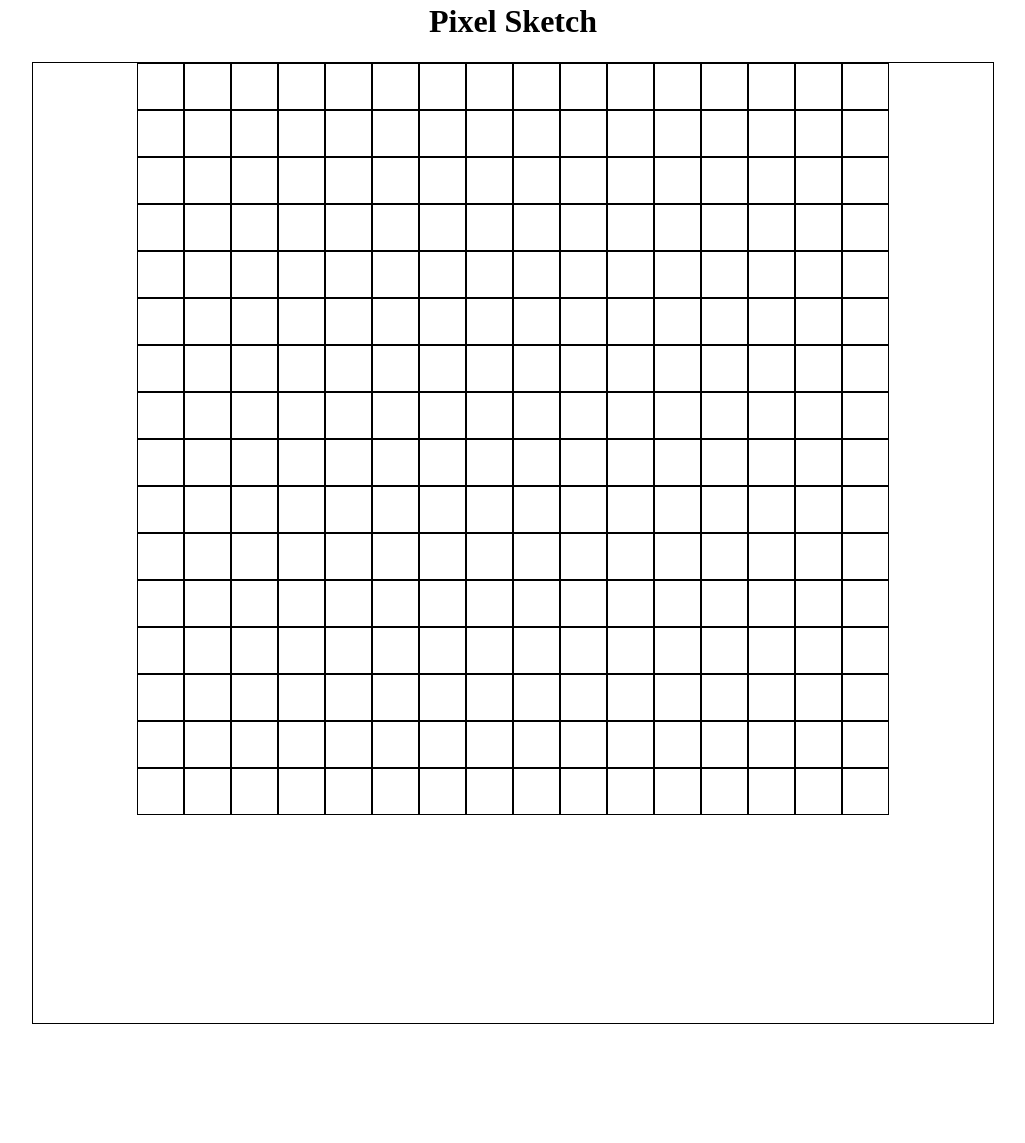
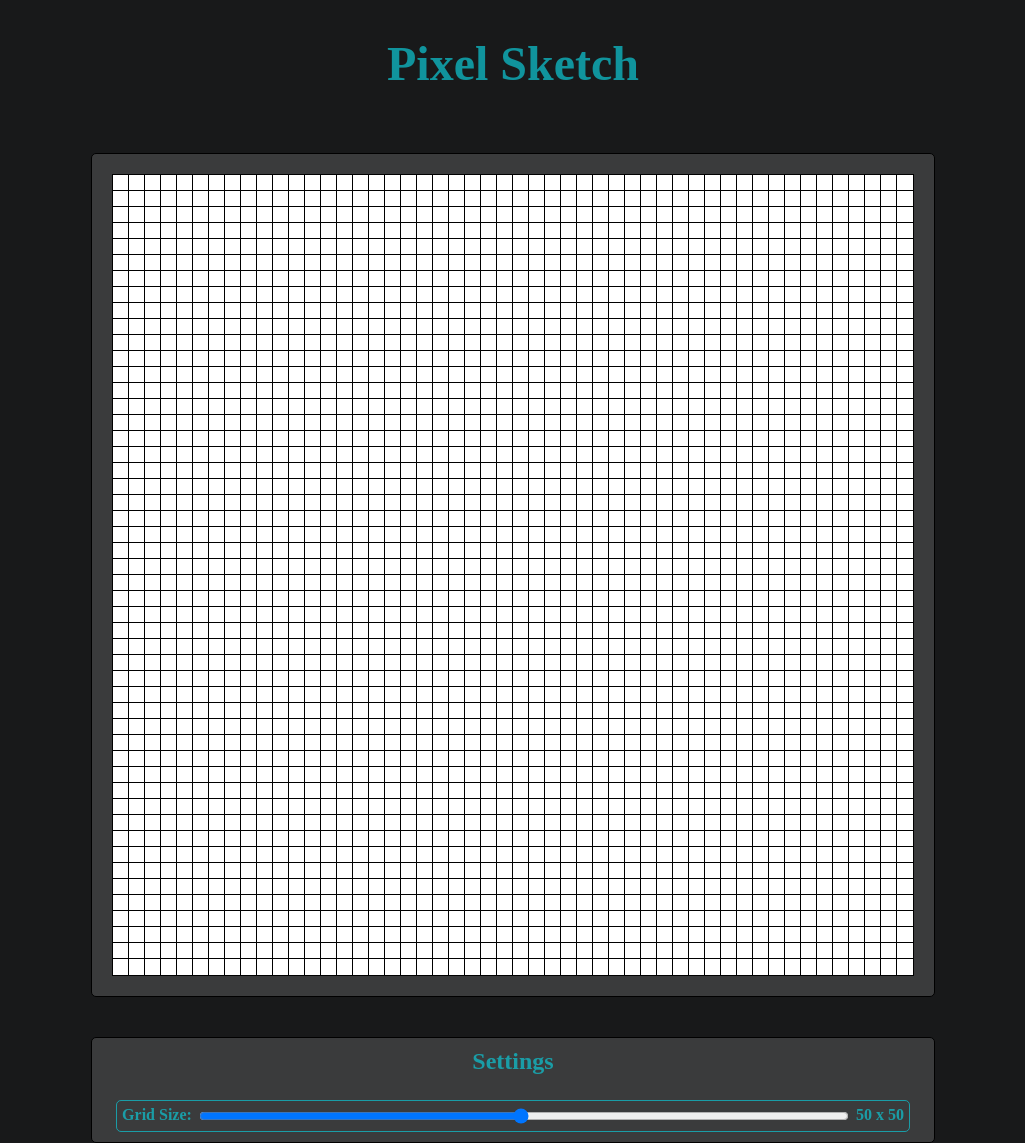
Before and after one commit to eyuhar/pixel-sketch, a plain HTML site: page index.html in a window 1280 px wide. Shown: the part 26-1169 px from the top of the page, without its empty margins (127-1152 px from the left). Before the commit the page ends 1058 px from the top, so only its background shows below. Drawn offline with Linux system fonts and the light colour scheme.

Commit message:
add a few ui elements add setupGrid with customizable grid size

```diff
--- a/index.html
+++ b/index.html
@@ -8,8 +8,24 @@
     <link rel="stylesheet" href="./styles.css">
 </head>
 <body>
-    <h1>Pixel Sketch</h1>
-
+    <div id="header">
+        <h1>Pixel Sketch</h1>
+    </div>
+    <div id="mainWindow">
+        <div id="gridWindow">
+            <div id="grid"></div>
+        </div>
+        <div id="settingsWindow">
+            <h2>Settings</h2>
+            <div id="settings">
+                <div id="gridSizeElement">
+                    <label for="gridSize">Grid Size: </label>
+                    <input type="range" name="gridSize" id="gridSize" min="1" max="100" value="50" step="1" >
+                    <label for="gridSize" id="gridSizeLabel"></label>
+                </div>
+            </div>
+        </div>
+    </div>
 
     <script src="./script.js"></script>
 </body>
--- a/script.js
+++ b/script.js
@@ -1,21 +1,37 @@
 let mousedown = false;
+let gridSize = document.getElementById("gridSize").value;
+let gridSizeLabel = `${gridSize} x ${gridSize}`;
+document.getElementById("gridSizeLabel").innerHTML = gridSizeLabel;
 
 document.body.addEventListener("mousedown", () => mousedown = true);
 document.body.addEventListener("mouseup", () => mousedown = false);
 
-const grid = document.createElement("div");
-grid.setAttribute("id", "grid");
 
-function setupGrid(){
-    for (let i = 0; i < 16; i++) {
+document.getElementById("gridSize").addEventListener("input", updateGridSize);
+
+const grid = document.querySelector("#grid");
+
+function updateGridSize(e){
+    gridSize = e.target.value;
+    gridSizeLabel = `${gridSize} x ${gridSize}`;
+    document.getElementById("gridSizeLabel").innerHTML = gridSizeLabel;
+    setupGrid(gridSize);
+}
+
+function setupGrid(gSize){
+    grid.innerHTML="";
+    let hw = Math.floor(800/gSize);
+    for (let i = 0; i < gSize; i++) {
         let gridElementParent = document.createElement("div");
         gridElementParent.setAttribute("id", `${i}`);
         gridElementParent.classList.add("gridElementParent");
 
-        for (let a = 0; a < 16; a++) {
+        for (let a = 0; a < gSize; a++) {
             let gridElementChild = document.createElement("div");
+            gridElementChild.classList.add("gridElementChild");
             gridElementChild.setAttribute("id", `${i}.${a}`);
-            gridElementChild.classList.add("gridElementChild");
+            gridElementChild.style.height = `${hw}px`;
+            gridElementChild.style.width = `${hw}px`;
             gridElementChild.addEventListener("mousedown", changeColor);
             gridElementChild.addEventListener("mouseover", changeColor);
             gridElementParent.appendChild(gridElementChild);
@@ -26,12 +42,11 @@ function setupGrid(){
 }
 
 function changeColor(e) {
-    if(e.type === "mouseover" && mousedown){
-        e.target.setAttribute("style", "background-color:black");
-    }else if(e.type === "mousedown") {
-        e.target.setAttribute("style", "background-color:black");
+    if(e.type === "mouseover" && !mousedown){
+        return;
     }
+    e.target.style.backgroundColor = "black";
 }
 
-setupGrid();
-document.querySelector("body").appendChild(grid);
+
+setupGrid(gridSize);
--- a/styles.css
+++ b/styles.css
@@ -1,16 +1,46 @@
+:root{
+    --mainColor: #0ec4d1b7;
+}
+
 body {
     display: flex;
     flex-direction: column;
     align-items: center;
+    background-color: #18191a;
+    margin: 0px;
+    color: var(--mainColor);
+    font-weight: bold;
+}
+
+#header {
+    display: flex;
+    justify-content: center;
+    margin: 30px;
+    font-size: x-large;
+}
+
+#mainWindow {
+    display: flex;
+    flex-direction: column;
+    gap: 40px;
+}
+
+#gridWindow {
+    border: 1px solid black;
+    padding: 20px;
+    border-radius: 5px;
+    background-color: #3a3b3c;
 }
 
 #grid {
     display: flex;
     flex-direction: column;
     align-items: center;
-    height: 960px;
-    width: 960px;
+    justify-content: center;
+    height: 800px;
+    width: 800px;
     border: 1px solid black;
+    background-color:white;
 }
 
 .gridElementParent {
@@ -18,7 +48,39 @@ body {
 }
 
 .gridElementChild {
-    height: 45px;
-    width: 45px;
+
     border: 1px solid black;
+    background-color: white;
+    margin: -1px;
 }
+
+#settingsWindow {
+    display: flex;
+    flex-direction: column;
+    border: 1px solid black;
+    background-color: #3a3b3c;
+    border-radius: 5px;
+    padding: 10px;
+}
+
+#settingsWindow h2 {
+    align-self: center;
+    margin: 0px 0px 25px 0px;
+}
+
+#settings {
+    display: flex;
+    justify-content: center;
+}
+
+#gridSizeElement {
+    display: flex;
+    gap: 5px;
+    border: 1px solid var(--mainColor);
+    padding: 5px;
+    border-radius: 5px;
+}
+
+#gridSize {
+    width: 650px;
+}
```
